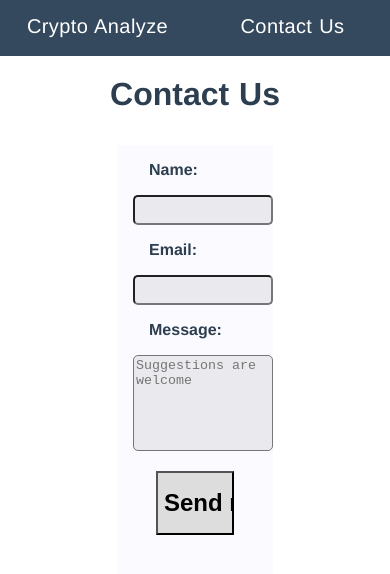
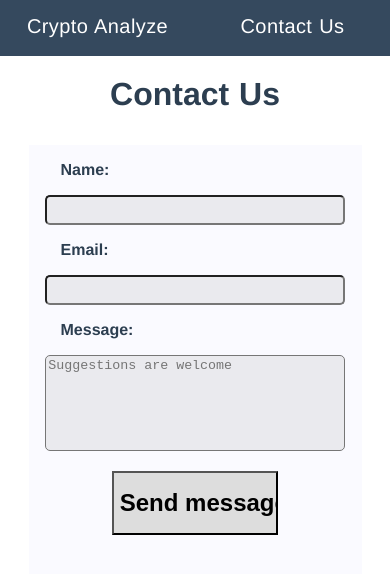
Before and after one commit to frederickalcantara/crypto-analyze, a Nuxt app: page /Contact in a window 390 px wide. Shown: the top 574 px of the page. Built offline with nearby package versions, Linux system fonts and the light colour scheme.

Commit message:
Added PWA Configuration

```diff
--- a/nuxt.config.js
+++ b/nuxt.config.js
@@ -1,8 +1,15 @@
 module.exports = {
   modules: [
-    ['@nuxtjs/google-analytics'],
-    ['@nuxtjs/google-tag-manager', { id: 'GTM-K6TVC66' }]
+    ['@nuxtjs/google-analytics',],
+    ['@nuxtjs/google-tag-manager', { id: 'GTM-K6TVC66' }],
+    ['@nuxtjs/pwa',],
   ],
+
+  workbox: {
+    importScripts: [
+      './registerServiceWorker.js'
+    ]
+  },
 
   'google-analytics': {
     id: 'UA-128576342-1'
--- a/package.json
+++ b/package.json
@@ -12,9 +12,10 @@
   "dependencies": {
     "@nuxtjs/google-analytics": "^2.0.2",
     "@nuxtjs/google-tag-manager": "^2.1.0",
+    "@nuxtjs/pwa": "^2.6.0",
     "nuxt": "^2.2.0",
     "register-service-worker": "^1.5.2",
-    "vue": "2.5.17",
+    "vue": "^2.5.17",
     "vue-router": "^3.0.1"
   },
   "devDependencies": {
--- a/src/pages/Contact.vue
+++ b/src/pages/Contact.vue
@@ -155,4 +155,14 @@ h1 {
 	opacity: 0.2;
 	transition: 0s;
 }
+
+@media screen and (max-width: 576px) {
+	.container {
+		grid-template-columns: 10px 1fr 10px;
+	}
+	.contact {
+		height: 55vh;
+		width: 90%;
+	}
+}
 </style>
```
Also changed, not shown: 1 other file (tests, documents, lock files or other folders).
